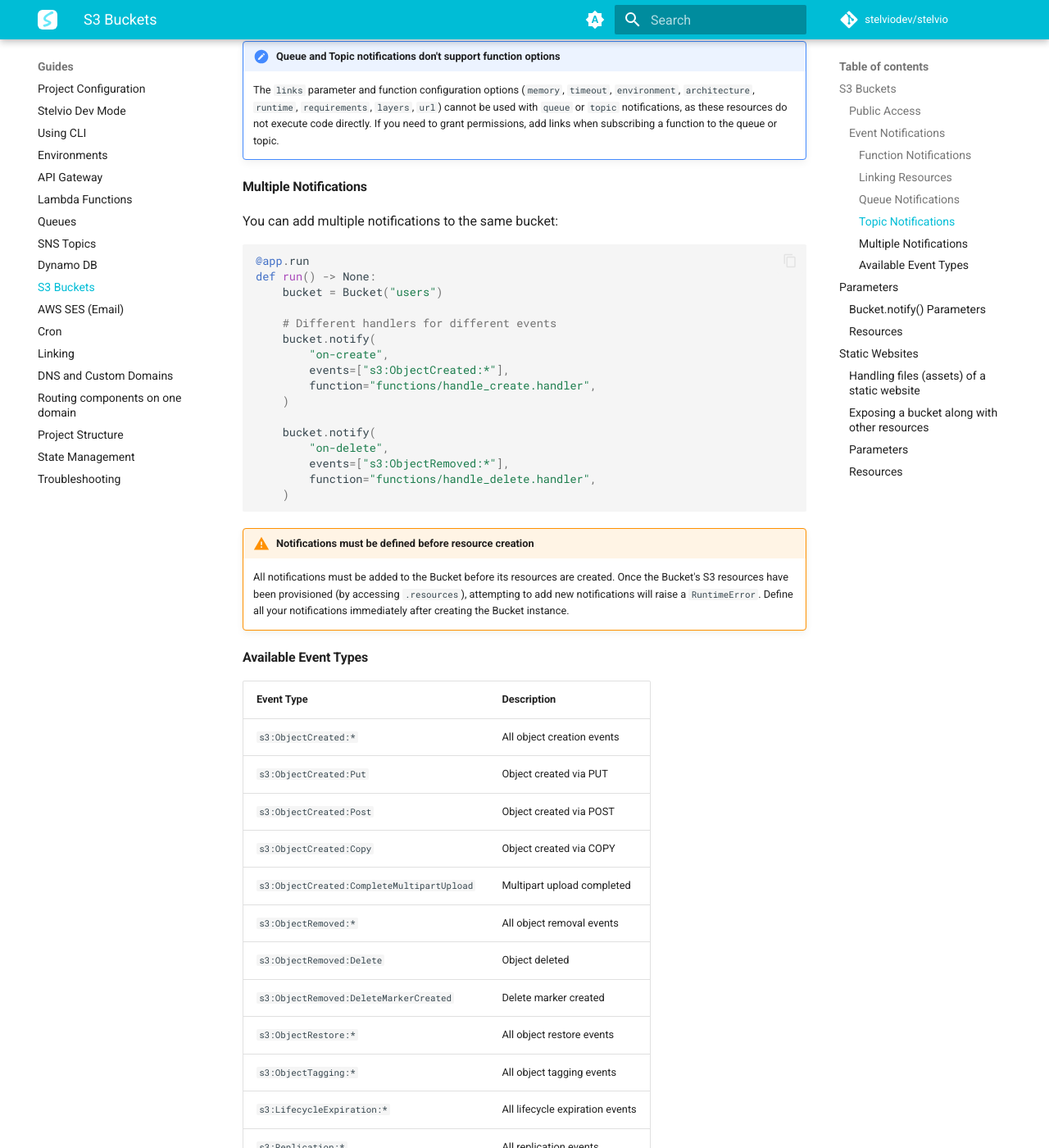
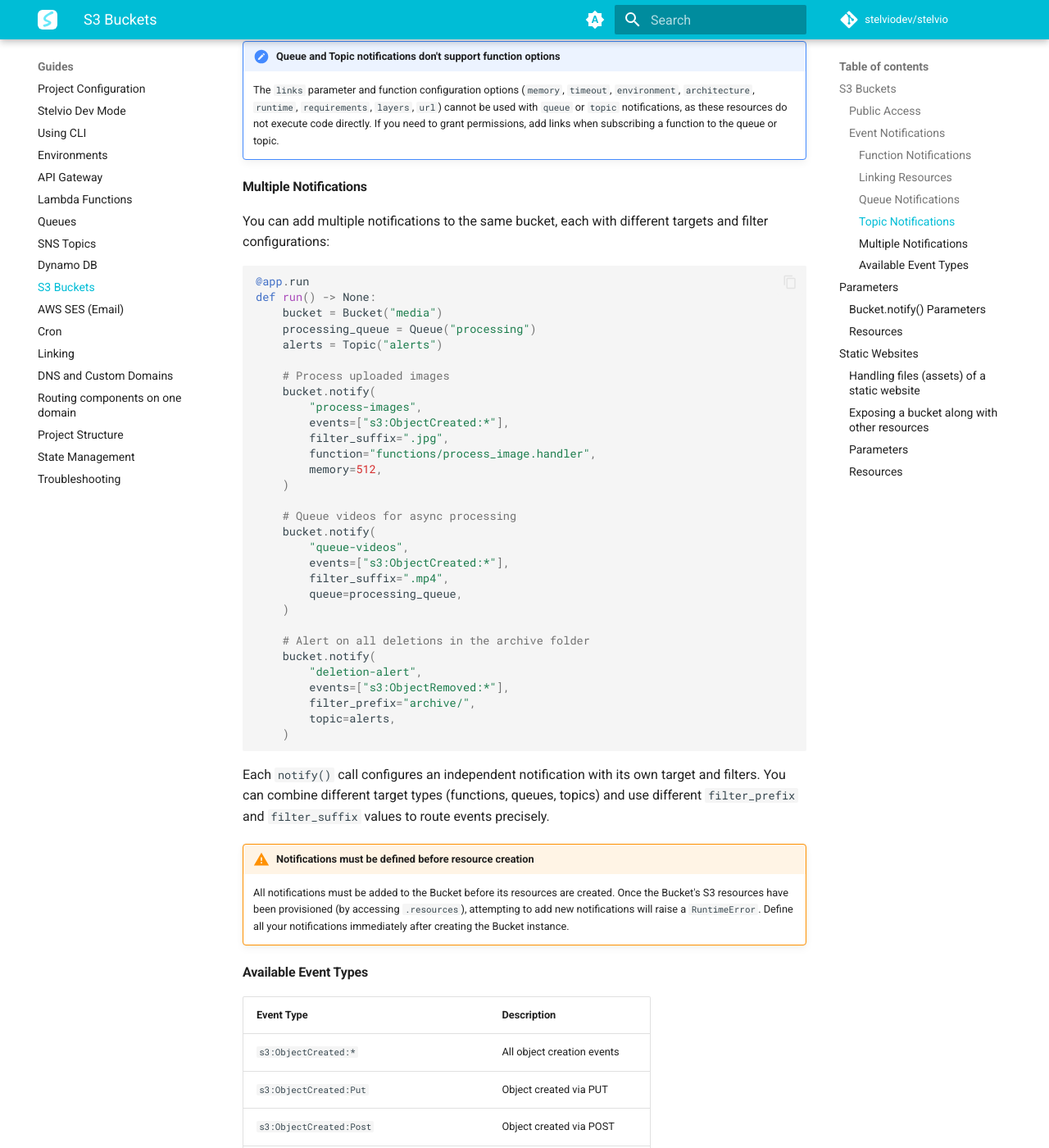
Before and after one commit to stelviodev/stelvio, an MkDocs documentation site: the page built from docs/guides/s3.md, in a window 1280 px wide and 1400 px high, scrolled down 3658 px. Shown: the whole window at 82% size. Built offline with MkDocs 1.6.1 and Material for MkDocs 9.7.7, drawn with Linux system fonts in a browser that asks for light colours; comment, search, counter and statistics services are not loaded.

Commit message:
clarify notifications with different filters

````diff
--- a/docs/guides/s3.md
+++ b/docs/guides/s3.md
@@ -204,26 +204,42 @@
 
 #### Multiple Notifications
 
-You can add multiple notifications to the same bucket:
+You can add multiple notifications to the same bucket, each with different targets and filter configurations:
 
 ```python
 @app.run
 def run() -> None:
-    bucket = Bucket("users")
+    bucket = Bucket("media")
+    processing_queue = Queue("processing")
+    alerts = Topic("alerts")
 
-    # Different handlers for different events
+    # Process uploaded images
     bucket.notify(
-        "on-create",
+        "process-images",
         events=["s3:ObjectCreated:*"],
-        function="functions/handle_create.handler",
+        filter_suffix=".jpg",
+        function="functions/process_image.handler",
+        memory=512,
     )
 
+    # Queue videos for async processing
     bucket.notify(
-        "on-delete",
+        "queue-videos",
+        events=["s3:ObjectCreated:*"],
+        filter_suffix=".mp4",
+        queue=processing_queue,
+    )
+
+    # Alert on all deletions in the archive folder
+    bucket.notify(
+        "deletion-alert",
         events=["s3:ObjectRemoved:*"],
-        function="functions/handle_delete.handler",
+        filter_prefix="archive/",
+        topic=alerts,
     )
 ```
+
+Each `notify()` call configures an independent notification with its own target and filters. You can combine different target types (functions, queues, topics) and use different `filter_prefix` and `filter_suffix` values to route events precisely.
 
 !!! warning "Notifications must be defined before resource creation"
     All notifications must be added to the Bucket before its resources are created. Once the Bucket's S3 resources have been provisioned (by accessing `.resources`), attempting to add new notifications will raise a `RuntimeError`. Define all your notifications immediately after creating the Bucket instance.
````
Also changed, not shown: 1 other file.
